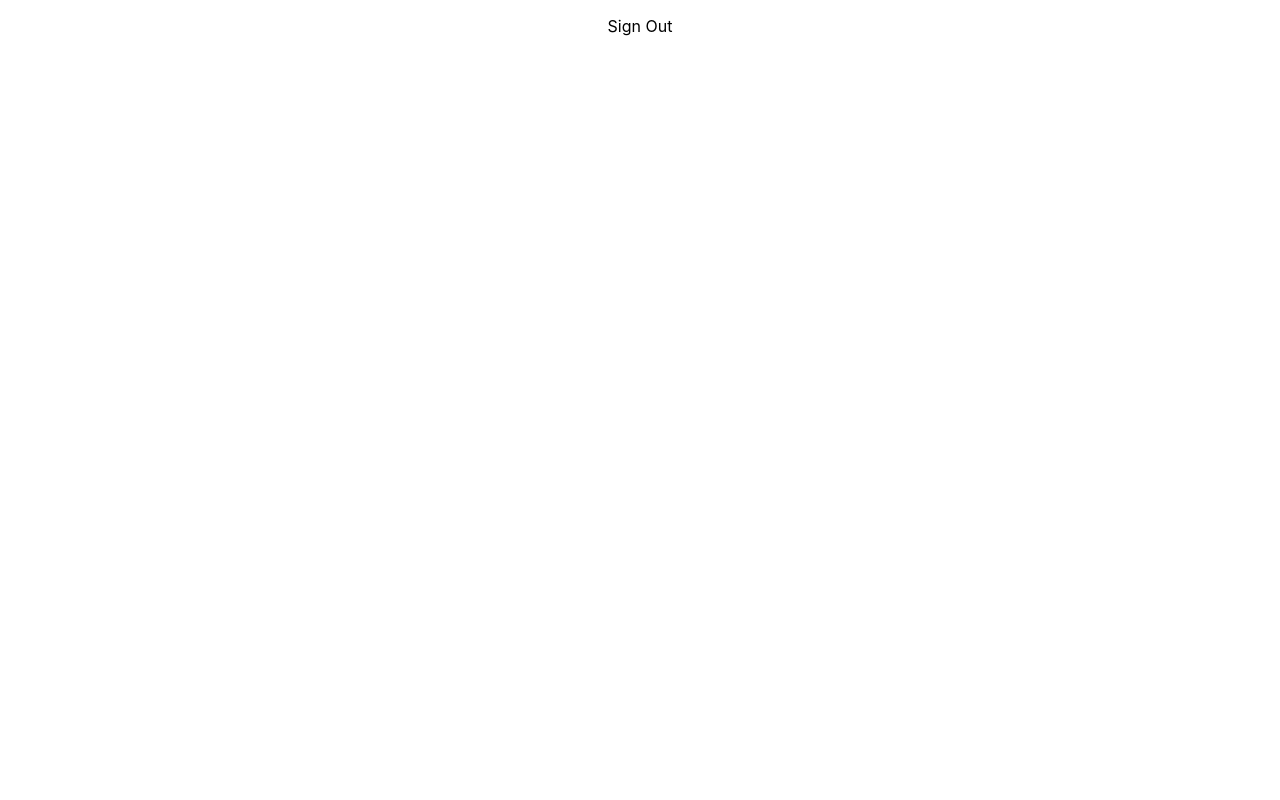
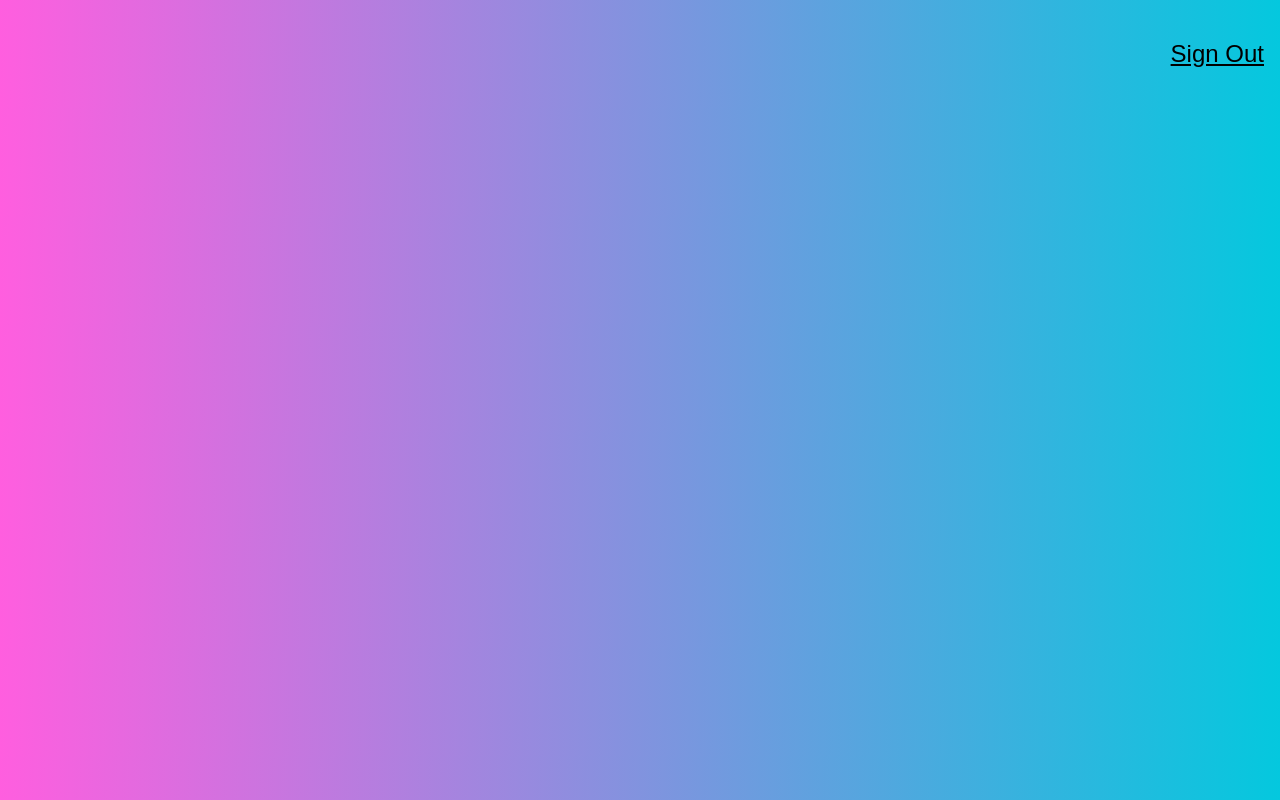
Before and after one commit to RaeganTysh/facerecognitionbrain, a React (Create React App) app: page / in a window 1280 px wide. Built offline with nearby package versions, Linux system fonts and the light colour scheme.

Commit message:
Nav and Background

```diff
--- a/package.json
+++ b/package.json
@@ -9,6 +9,7 @@
     "react": "^17.0.1",
     "react-dom": "^17.0.1",
     "react-scripts": "4.0.1",
+    "tachyons": "^4.12.0",
     "web-vitals": "^1.1.0"
   },
   "scripts": {
--- a/src/components/navigation/navigation.js
+++ b/src/components/navigation/navigation.js
@@ -4,8 +4,8 @@
 
 const Navigation = () => {
     return (
-        <nav>
-            <p>Sign Out</p>
+        <nav style= {{display:'flex', justifyContent: 'flex-end'}}>
+            <p className = 'f3 link dim black underline pa3 pointer'>Sign Out</p>
 
         </nav>
     );
--- a/src/index.css
+++ b/src/index.css
@@ -1,10 +1,9 @@
 body {
   margin: 0;
-  font-family: -apple-system, BlinkMacSystemFont, 'Segoe UI', 'Roboto', 'Oxygen',
-    'Ubuntu', 'Cantarell', 'Fira Sans', 'Droid Sans', 'Helvetica Neue',
-    sans-serif;
-  -webkit-font-smoothing: antialiased;
-  -moz-osx-font-smoothing: grayscale;
+  font-family: sans-serif;
+    background: linear-gradient(89deg, #FF5EDF 0%, #04C8DE 100%); /*w3c*/
+
+
 }
 
 code {
--- a/src/index.js
+++ b/src/index.js
@@ -3,6 +3,7 @@
 import './index.css';
 import App from './App';
 import reportWebVitals from './reportWebVitals';
+import 'tachyons';
 
 ReactDOM.render(
   <React.StrictMode>
```
Also changed, not shown: 2 other files (tests, documents, lock files or other folders).
